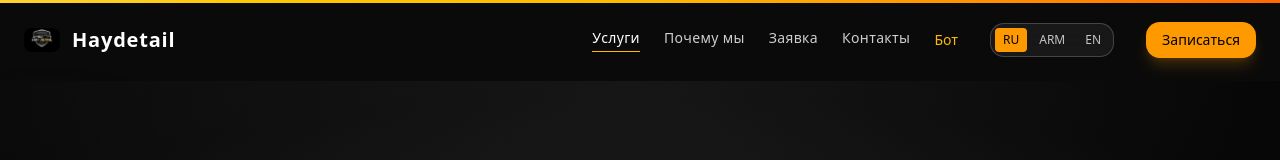
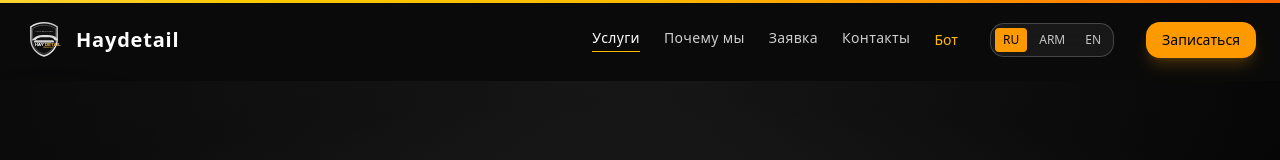
Before and after one commit to Sanasar07/haydetail.am, a Next.js app: page / in a window 1280 px wide. Shown: the top 160 px of the page. Built offline with nearby package versions, Linux system fonts and the light colour scheme.

Commit message:
feat: add premium svg logo

```diff
--- a/components/site-header.tsx
+++ b/components/site-header.tsx
@@ -139,13 +139,13 @@ export function SiteHeader() {
       <div className="site-container">
         <div className="flex h-20 items-center justify-between">
           <Link href="/" className="inline-flex items-center gap-3 text-white">
-            <Image
-              src="/uploads/logo.jpg"
-              alt="Haydetail"
-              width={36}
-              height={36}
-              className="rounded-md object-cover"
-            />
+              <Image
+                src="/uploads/logo.svg"
+                alt="Haydetail"
+                width={40}
+                height={40}
+                className="rounded-md"
+              />
             <span className="text-xl font-semibold tracking-[0.04em]">Haydetail</span>
           </Link>
 
```
Also changed, not shown: public/uploads/logo.svg (added).
